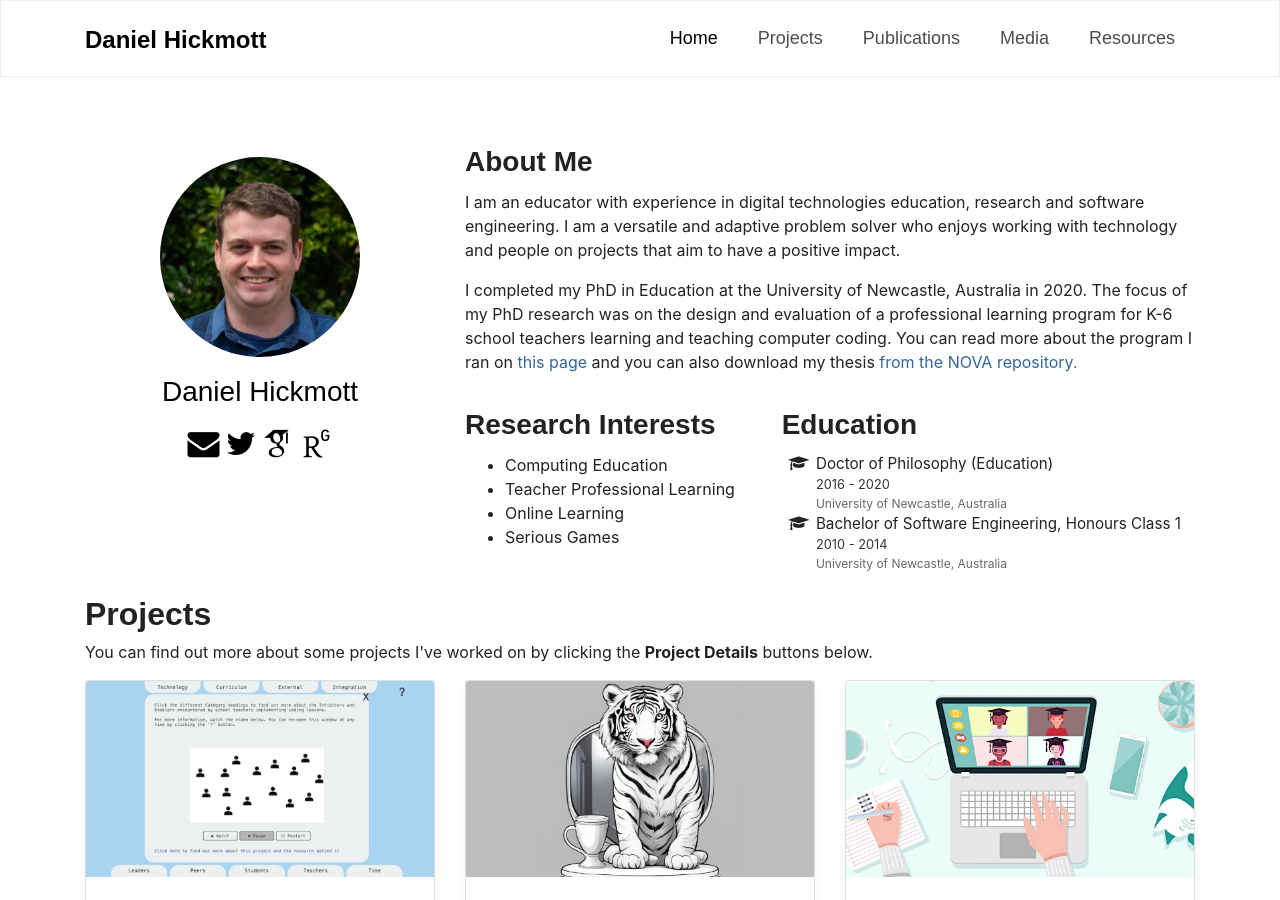
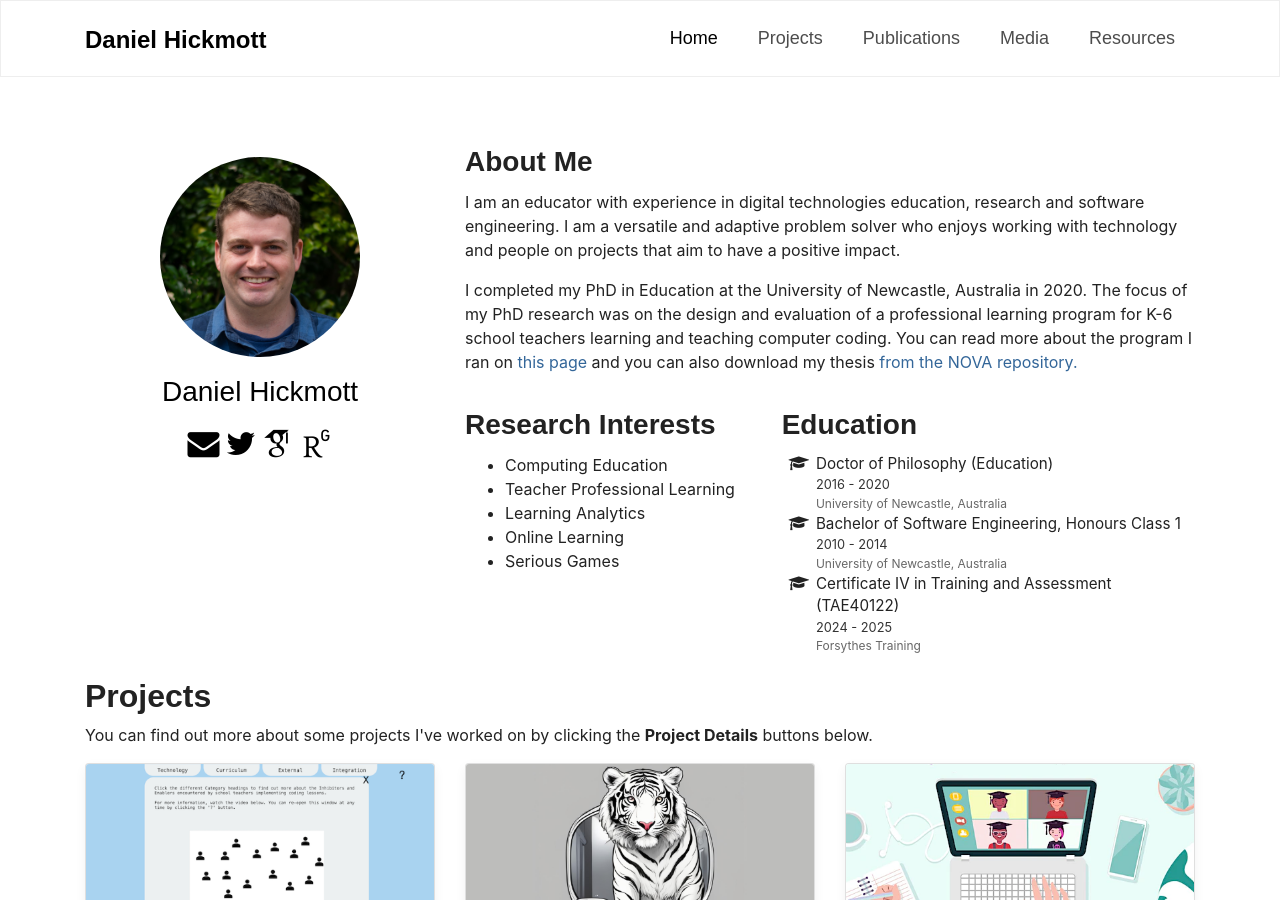
Before and after one commit to hckmd/hckmd.github.io, a Jekyll site: the page built from index.md, in a window 1280 px wide and 900 px high. Built offline with Jekyll 4.4.1, drawn with Linux system fonts in a browser that asks for light colours; some web fonts are replaced.

Commit message:
Updates home page with Cert 4 qualification

```diff
--- a/index.md
+++ b/index.md
@@ -41,6 +41,7 @@ title: Daniel Hickmott
                 <ul class="ul-interests">
                     <li>Computing Education</li>
                     <li>Teacher Professional Learning</li>
+                    <li>Learning Analytics</li>
                     <li>Online Learning</li>
                     <li>Serious Games</li>
                 </ul>
@@ -62,6 +63,14 @@ title: Daniel Hickmott
                             <p class="course">Bachelor of Software Engineering, Honours Class 1</p>
                             <p class="dates">2010 - 2014</p>
                             <p class="institution">University of Newcastle, Australia</p>
+                        </div>
+                    </li>
+                    <li>
+                        <i class="fa-li fa fa-graduation-cap"></i>
+                        <div class="description">
+                            <p class="course">Certificate IV in Training and Assessment (TAE40122)</p>
+                            <p class="dates">2024 - 2025</p>
+                            <p class="institution">Forsythes Training</p>
                         </div>
                     </li>
                 </ul>
```
